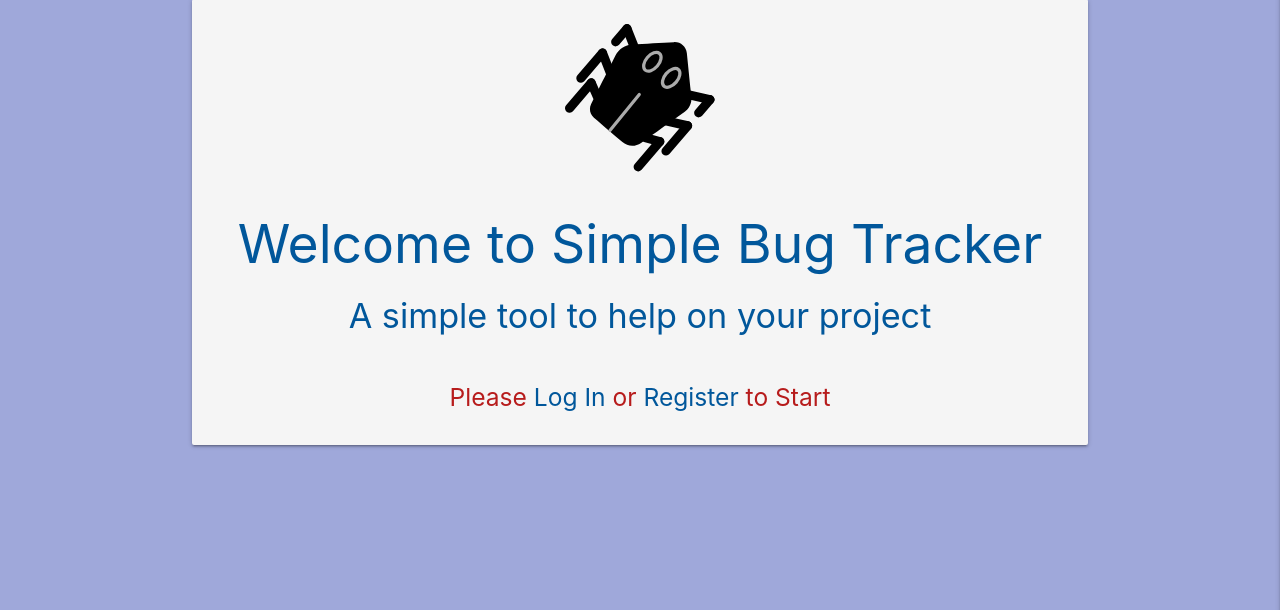
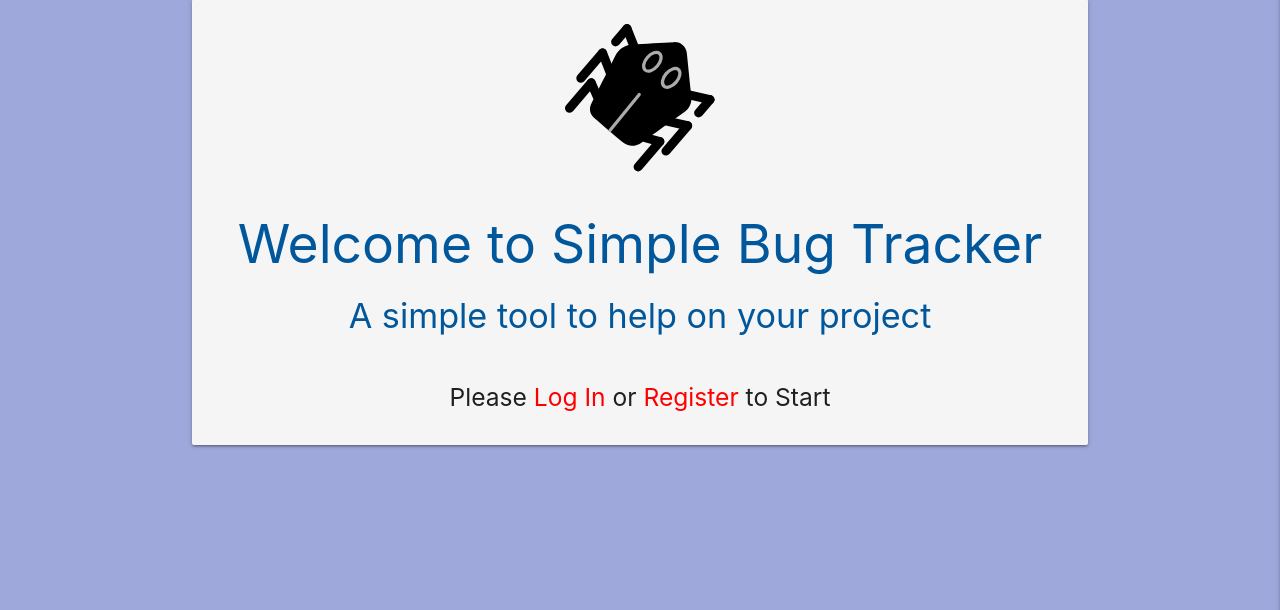
Before and after one commit to fabiodearaujo/bug_tracker_mp3, a Flask app: page / in a window 1280 px wide. Shown: the part 165-775 px from the top of the page. Run offline with Flask 2, Linux system fonts and the light colour scheme; some libraries are stand-ins or nearby versions.

Commit message:
updated link colours on home page

```diff
--- a/templates/home.html
+++ b/templates/home.html
@@ -14,11 +14,11 @@
         <h2 class="light-blue-text text-darken-4 center-align">Welcome to Simple Bug Tracker</h2>
         <h4 class="light-blue-text text-darken-4 center-align">A simple tool to help on your project</h4>
         {% if session.user %}
-            <h5 class="red-text text-darken-4 center-align top-spacing">You are logged in, use the
-                <a href="{{ url_for('dashboard', user_name=session['user']) }}">Dashboard</a> to check your Project and Tickets</h5>
+            <h5 class="center-align top-spacing">You are logged in, use the
+                <a href="{{ url_for('dashboard', user_name=session['user']) }}" style="color: red;">Dashboard</a> to check your Project and Tickets</h5>
         {% else %}
-            <h5 class="red-text text-darken-4 center-align top-spacing">Please <a href="{{ url_for('login') }}" class="light-blue-text text-darken-4">
-                Log In</a> or <a href="{{ url_for('register') }}" class="light-blue-text text-darken-4">Register</a> to Start</h5>
+            <h5 class="center-align top-spacing">Please <a href="{{ url_for('login') }}" style="color: red;">
+                Log In</a> or <a href="{{ url_for('register') }}" style="color: red;">Register</a> to Start</h5>
         {% endif %}
     </div>
 {% endblock %}
```
